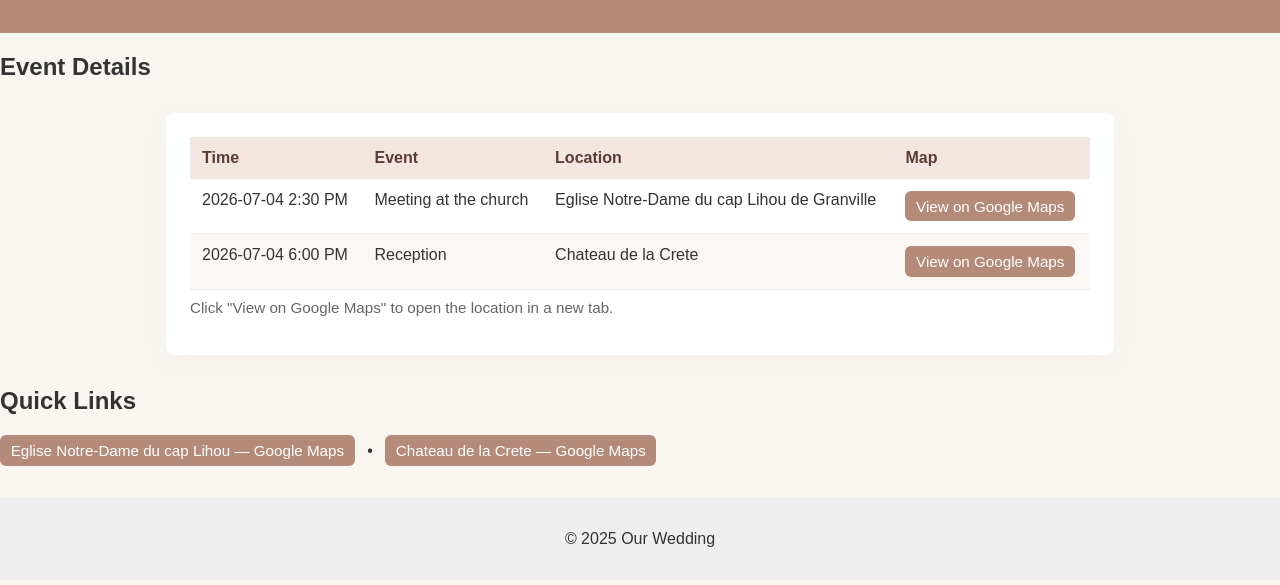
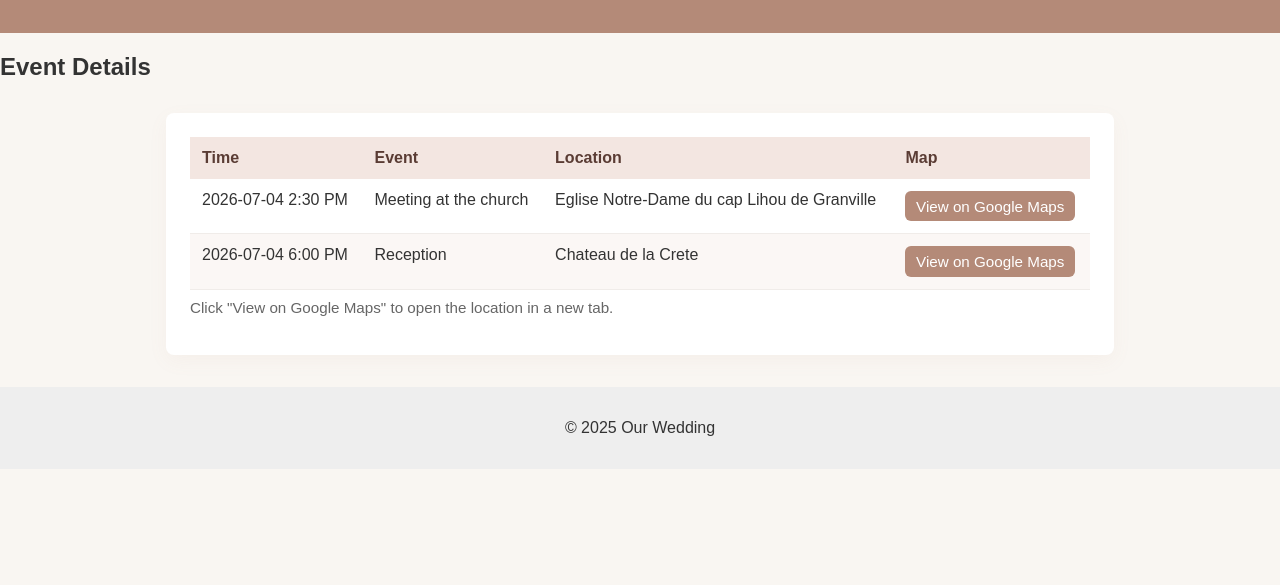
Before and after one commit to titou1234bot/titou1234bot.github.com, a plain HTML site: page location.html in a window 1280 px wide. Shown: the part 161-746 px from the top of the page. Drawn offline with Linux system fonts and the light colour scheme.

Commit message:
location change

```diff
--- a/location.html
+++ b/location.html
@@ -44,12 +44,7 @@
       <p class="map-note">Click "View on Google Maps" to open the location in a new tab.</p>
     </div>
 
-    <h2>Quick Links</h2>
-    <p>
-      <a class="map-link" href="https://www.google.com/maps/search/?api=1&query=Eglise+Notre-Dame+du+cap+Lihou+de+Granville" target="_blank" rel="noopener noreferrer">Eglise Notre-Dame du cap Lihou — Google Maps</a>
-      <span style="margin:0 0.5em;">•</span>
-      <a class="map-link" href="https://maps.app.goo.gl/M3VNGgXBmJRcGPEz8" target="_blank" rel="noopener noreferrer">Chateau de la Crete — Google Maps</a>
-    </p>
+
   </section>
   <footer>
     <p>&copy; 2025 Our Wedding</p>
```
